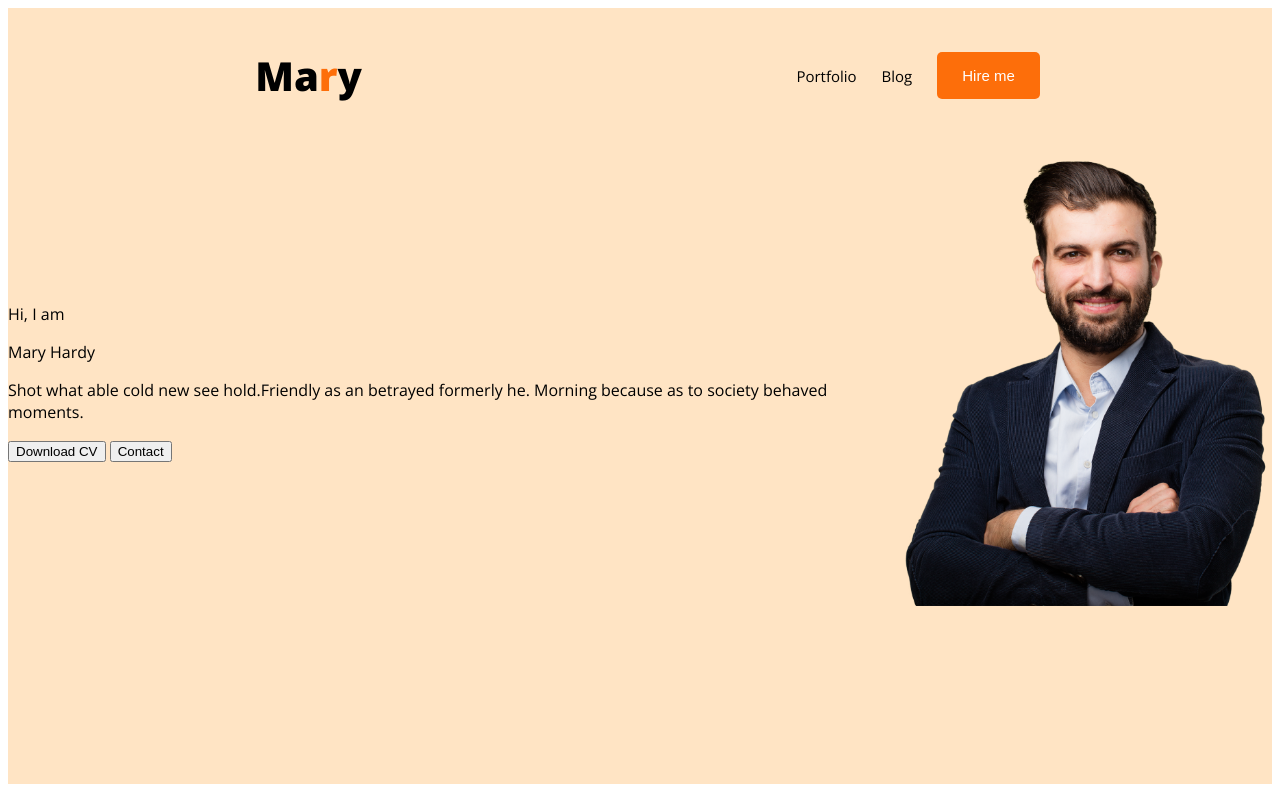
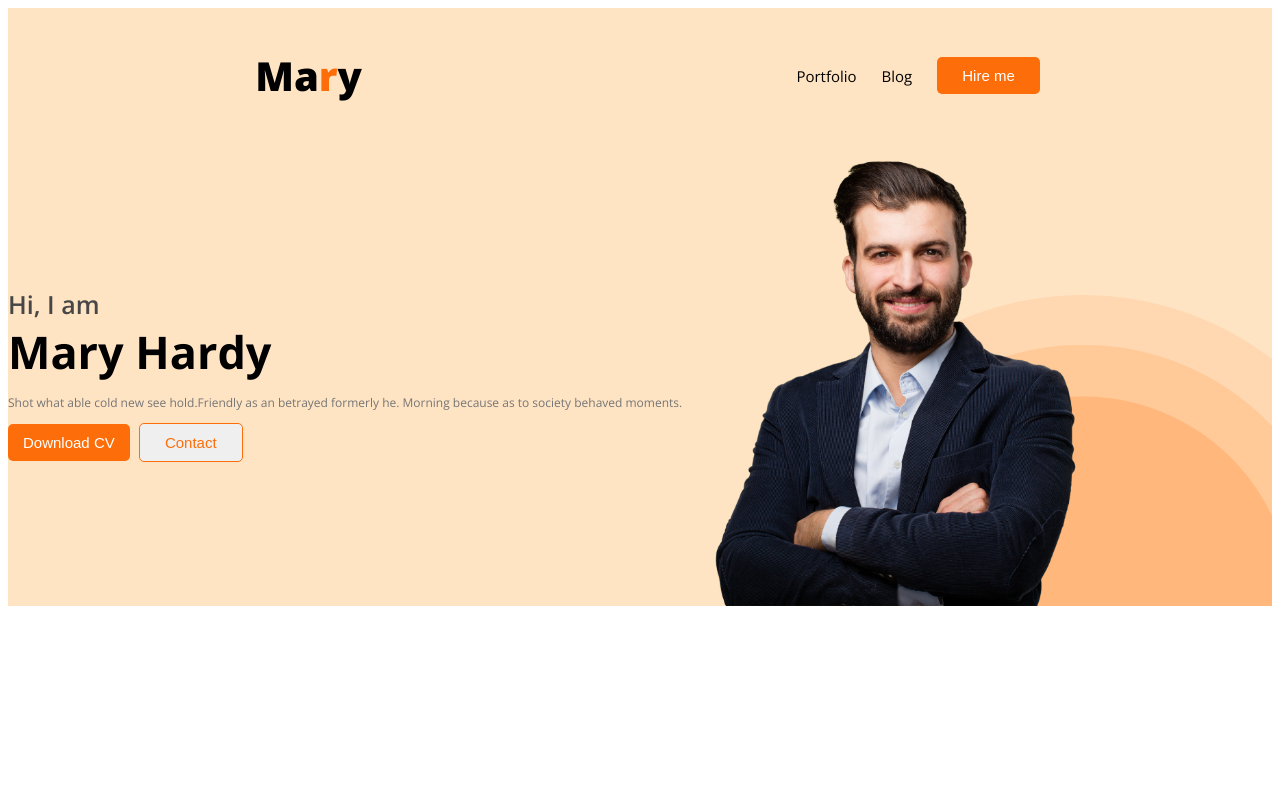
Before and after one commit to hameem03/portfolio-resource1, a plain HTML site: page index.html in a window 1280 px wide. Drawn offline with nearby package versions, Linux system fonts and the light colour scheme.

Commit message:
banner section working

```diff
--- a/index.html
+++ b/index.html
@@ -23,18 +23,17 @@
                 <div class="nav-right">
                     <li>Portfolio</li>
                     <li>Blog</li>
-                    <button class="nav-btn">Hire me</button>
+                    <button class="primary-btn">Hire me</button>
                 </div>
             </div>
         </nav>
         <div class="banner">
-            <!-- <img src="/images/developer.png" alt="" class="developer"> -->
             <div>
-                <p>Hi, I  am</p>
-                <p>Mary Hardy</p>
-                <p>Shot what able cold new see hold.Friendly as an betrayed formerly he. Morning because as to society behaved moments.</p>
+                <p class="greating">Hi, I  am</p>
+                <p class="name">Mary Hardy</p>
+                <p class="description">Shot what able cold new see hold.Friendly as an betrayed formerly he. Morning because as to society behaved moments.</p>
                 <div>
-                    <button class="bnr-left">Download CV</button>
+                    <button style="padding: 10px 15px;" class="bnr-left primary-btn">Download CV</button>
                     <button class="bnr-right">Contact</button>
                 </div>
             </div>
--- a/style.css
+++ b/style.css
@@ -23,12 +23,12 @@ body{
     font-size: 15px;
     font-weight: 400;
 }
-.nav-btn{
+.primary-btn{
     border: 0;
     border-radius: 5px;
     background-color: #FD6E0A;
     color: #ffff;
-    padding: 15px 25px;
+    padding: 10px 25px;
     font-size: 15px;
     font-weight: 500;
 }
@@ -43,7 +43,10 @@ body{
 header{
     /* background-color: #f8f5e4; */
     background-color: bisque;
-    height: 97vh;
+    background-image: url("/images/headerbg.png");
+    background-repeat: no-repeat;
+    background-position: bottom right;
+    background-size: 500px;
 }
 .banner{
     display: flex;
@@ -52,6 +55,29 @@ header{
 .hardy{
     width: 400px;
 }
-.developer{
-    height: auto;
+.greating{
+    font-size: 25px;
+    font-weight: 600;
+    margin: 0;
+    color: #474747;
 }
+.name{
+    font-weight: 700;
+    font-size: 45px;
+    margin: 0;
+}
+
+.description{
+    font-size: 12px;
+    font-weight: 400;
+    color: #757575;
+}
+.bnr-right{
+    color: #FD6E0A;
+    border: 1px solid #FD6E0A;
+    border-radius: 5px;
+    padding: 10px 25px;
+    font-size: 15px;
+    font-weight: 500;
+    margin-left: 5px;
+}
```
